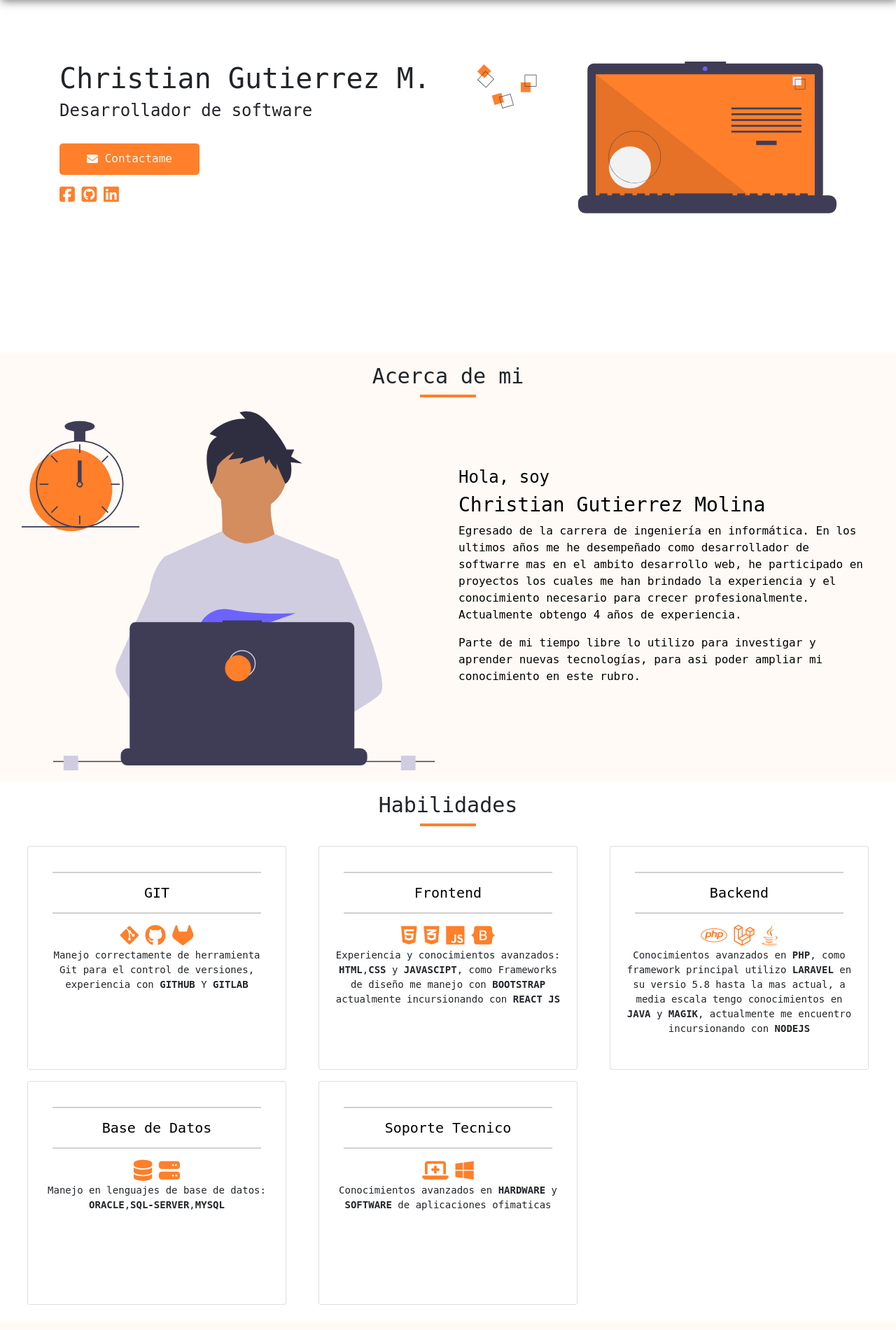
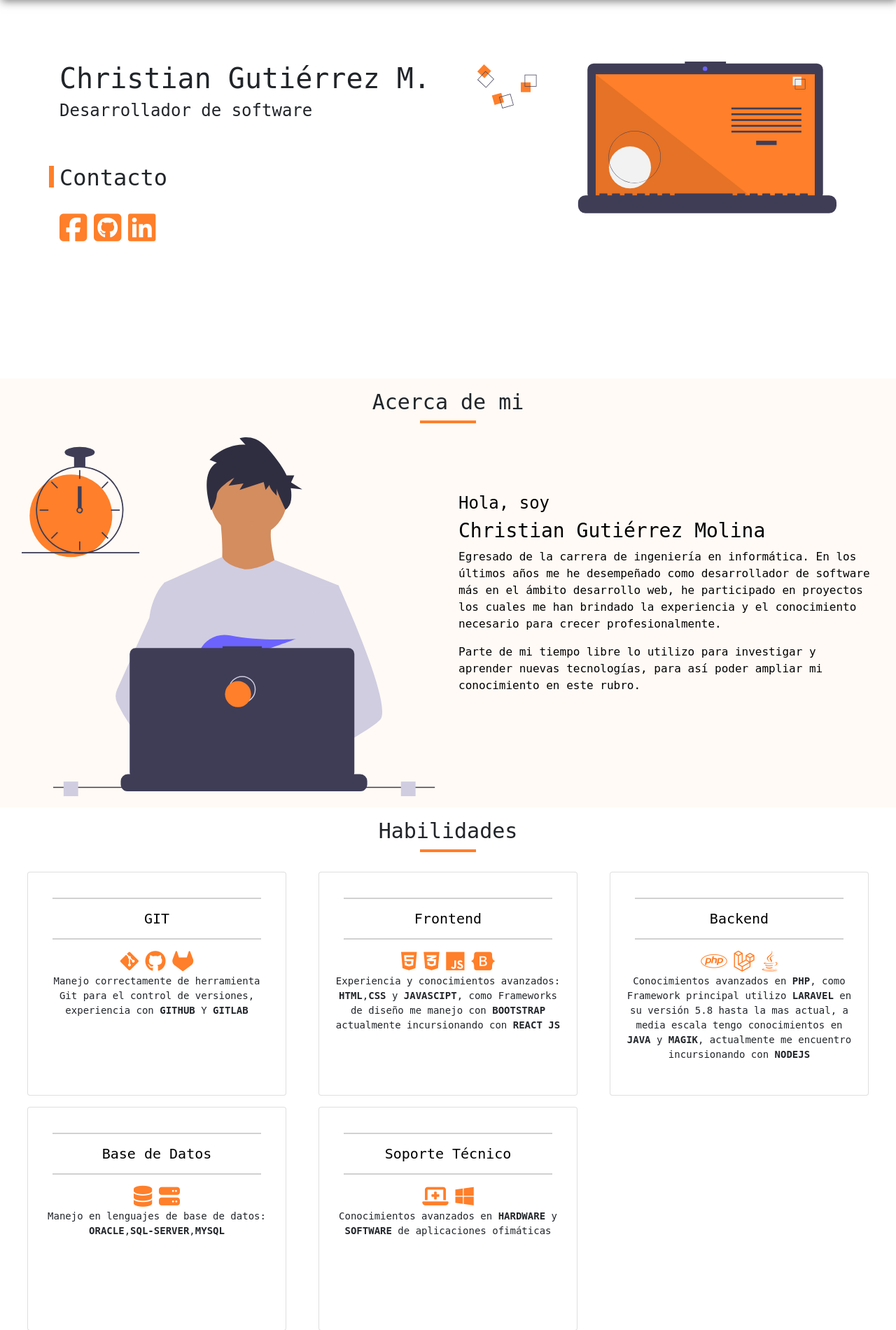
Before and after one commit to matgut/portafolio, a PHP site: page / in a window 1280 px wide. Shown: the part 72-1973 px from the top of the page at 70% size. Run offline with PHP 8.4, Linux system fonts and the light colour scheme; some libraries are stand-ins or nearby versions.

Commit message:
cambios seccion contacto, eliminacion de correo y correccion ortografica

```diff
--- a/css/index.css
+++ b/css/index.css
@@ -89,7 +89,8 @@ html,body{
 
 .rrss i{
     color: var(--main-color);
-    font-size:  25px;
+    font-size:  45px;
+
 }
 
 .rrss a:hover i{
@@ -110,6 +111,22 @@ html,body{
     background: var(--main-color);
     margin-left: auto;
     margin-right: auto;
+}
+
+.contacto-label{
+    position: relative;
+    margin-top: 30px;
+    margin-bottom: 30px;
+}
+
+.contacto-label:after {
+    content:'';
+    position: absolute;
+    background-color: var(--main-color);
+    width: 7px;
+    height: 80%;
+    top: 2px;
+    left:-15px;
 }
 
 .titulo-section{
--- a/index.html
+++ b/index.html
@@ -60,16 +60,16 @@
 
     <!--main body-->
     <main class="main-body">
-
         <!--presentacion-->
         <section class="presentacion-section" id="inicio">
             <div class="container">
                 <div class="row">
                     <div class="col-lg-6 col-md-12 presentacion">
-                        <h1 class="presentacion-nombre">Christian Gutierrez M.</h1>
+                        <h1 class="presentacion-nombre">Christian Gutiérrez M.</h1>
                         <h4 class="presentacion-profesion h4-presentacion">Desarrollador de software</h4>
                         <br>
-                        <a href="mailto:c.gutierrez2511@gmail.com" class="btn btn_general btn-contacto"><i class="fas fa-envelope"></i> &nbsp;Contactame </a>
+                        <h2 class="contacto-label">Contacto</h2>
+                        <!--<a href="#" class="btn btn_general btn-contacto"><i class="fas fa-envelope"></i> &nbsp;Contactame </a>-->
                         <div class="rrss mt-3">
                             <a href="https://www.facebook.com/christianmatias.gutierrezmolina"><i class="fab fa-facebook-square"></i></a>
                             <a href="https://github.com/matgut"><i class="fab fa-github-square"></i></a>
@@ -98,13 +98,12 @@
                     <div class="col-lg-6 col-md-12">
                         <div class="parrafo">
                             <h4 class="h4-hola">Hola, soy</h4>
-                            <h3>Christian Gutierrez Molina</h3>
+                            <h3>Christian Gutiérrez Molina</h3>
                             <p class="p-descripcion-1">
-                                Egresado de la carrera de ingeniería en informática. En los ultimos años me he desempeñado como desarrollador de softwarre mas en el ambito desarrollo web, he participado en proyectos los cuales me han brindado la experiencia y el conocimiento necesario para crecer profesionalmente.
-                                Actualmente obtengo 4 años de experiencia.
+                                Egresado de la carrera de ingeniería en informática. En los últimos años me he desempeñado como desarrollador de software más en el ámbito desarrollo web, he participado en proyectos los cuales me han brindado la experiencia y el conocimiento necesario para crecer profesionalmente.
                             </p>
                             <p class="p-descripcion-2">
-                                Parte de mi tiempo libre lo utilizo para investigar y aprender nuevas tecnologías, para asi poder ampliar mi conocimiento en este rubro.
+                                Parte de mi tiempo libre lo utilizo para investigar y aprender nuevas tecnologías, para así poder ampliar mi conocimiento en este rubro.
                             </p>
                         </div>
                     </div>
@@ -165,7 +164,7 @@
                                 <i class="fab fa-laravel"></i>
                                 <i class="fab fa-java"></i>
                             </div>
-                              <p class="card-text text-backend">Conocimientos avanzados en <b>PHP</b>, como framework principal utilizo <b>LARAVEL</b> en su versio 5.8 hasta la mas actual, a media escala tengo conocimientos en <b>JAVA</b> y <b>MAGIK</b>, actualmente me encuentro incursionando con <b>NODEJS</b></p>
+                              <p class="card-text text-backend">Conocimientos avanzados en <b>PHP</b>, como Framework principal utilizo <b>LARAVEL</b> en su versión 5.8 hasta la mas actual, a media escala tengo conocimientos en <b>JAVA</b> y <b>MAGIK</b>, actualmente me encuentro incursionando con <b>NODEJS</b></p>
                             </div>
                           </div>
                     </div>
@@ -190,13 +189,13 @@
                         <div class="card text-center">
                             <div class="card-body">
                                 <div class="col"><hr class="linea_esp"></div>
-                                <div class="col-auto especial_p"><h5 class="card-title text-titulo-st">Soporte Tecnico</h5></div>
+                                <div class="col-auto especial_p"><h5 class="card-title text-titulo-st">Soporte Técnico</h5></div>
                                 <div class="col"><hr class="linea_esp"></div>
                               <div class="icon-habilidades mt-3">
                                 <i class="fas fa-laptop-medical"></i>
                                 <i class="fab fa-windows"></i>
                             </div>
-                              <p class="card-text text-st">Conocimientos avanzados en <b>HARDWARE</b> y <b>SOFTWARE</b> de aplicaciones ofimaticas</p>
+                              <p class="card-text text-st">Conocimientos avanzados en <b>HARDWARE</b> y <b>SOFTWARE</b> de aplicaciones ofimáticas</p>
                             </div>
                           </div>
                     </div>
@@ -245,6 +244,8 @@
                                 <li><i class="fas fa-caret-right"></i>Portafolio</li>
                                 <li><i class="fas fa-caret-right"></i>App Libros</li>
                                 <li><i class="fas fa-caret-right"></i>App Tareas</li>
+                                <li><i class="fas fa-caret-right"></i>Api cgmdev</li>
+                                <li><i class="fas fa-caret-right"></i>App Chat</li>
                             </ul>
                         </div>
                     </div>
@@ -282,7 +283,7 @@
 
     <footer class="footer">
             <div class="container-fluid">
-                <p class="text-copyright">Copyright ©2020 Christian Gutierrez M. || Todos los derechos reservados</p>
+                <p class="text-copyright">Copyright ©2020 Christian Gutiérrez M. || Todos los derechos reservados</p>
                 <div class="rrss-footer mt-3">
                     <a href="https://www.facebook.com/christianmatias.gutierrezmolina"><i class="fab fa-facebook-square"></i></a>
                     <a href="https://github.com/matgut"><i class="fab fa-github-square"></i></a>
--- a/js/index.js
+++ b/js/index.js
@@ -1,6 +1,6 @@
 const obj_idiomas = {
     "en":{
-        "txt_titulo_main":"Christian Gutierrez | Software developer",
+        "txt_titulo_main":"Christian Gutiérrez | Software developer",
         "txt_inicio":"home",
         "txt_sobre_mi":"about",
         "txt_habilidades":"skill",
@@ -13,13 +13,13 @@ const obj_idiomas = {
         "txt_descripcion_2":"I use part of my free time to research and learn new technologies, in order to expand my knowledge in this area.",
         "txt_titulo_habilidades":"Skills",
         "txt_descrip_git":"Correct handling of Git tool for version control, experience with <b> GITHUB </b> AND <b> GITLAB </b>",
-        "txt_descrip_frontend":"Experience and advanced knowledge in <b> HTML </b>, <b> CSS </b> and <b> JAVASCIPT </b>, as Design Frameworks I manage with <b> BOOTSTRAP </b> currently dabbling with <b> REACT JS </b>",
+        "txt_descrip_frontend":"Experience and advanced knowledge in <b> HTML </b>, <b> CSS </b> and <b> JAVASCRIPT </b>, as Design Frameworks I manage with <b> BOOTSTRAP </b> currently dabbling with <b> REACT JS </b>",
         "txt_descrip_backend":"Advanced knowledge in <b> PHP </b>, as the main framework I use <b> LARAVEL </b> in its version 5.8 to the most current, on a medium scale I have knowledge in <b> JAVA </b> and <b > MAGIK </b>, I am currently dabbling with <b> NODEJS </b>",
         "txt_titulo_db":"Database",
         "txt_descrip_db":"Experience in database languages: <b> ORACLE </b>, <b> SQL-SERVER </b>, <b> MYSQL </b>",
         "txt_titulo_st":"Tech support",
         "txt_descrip_st":"Advanced knowledge in <b> HARDWARE </b> and <b> SOFTWARE </b> of office applications",
-        "txt_titulo_empresas":" Companies in I have collaborated",
+        "txt_titulo_empresas":"companies I have worked with",
         "txt_copyright":"Copyright ©2020 Christian Gutierrez M. || All rights reserved",
         "txt_btn_idioma":"language",
         "txt_btn_idioma_es":"spanish",
@@ -59,7 +59,7 @@ var btn_idioma_en=document.querySelector('#btn-idioma-en');
 
 //section presentacion
 var profesion_val=document.querySelector('.h4-presentacion');
-var btn_contacto_val=document.querySelector('.btn-contacto');
+var btn_contacto_val=document.querySelector('.contacto-label');
 
 //section sobre mi
 var sobre_hola_val=document.querySelector('.h4-hola');
```
